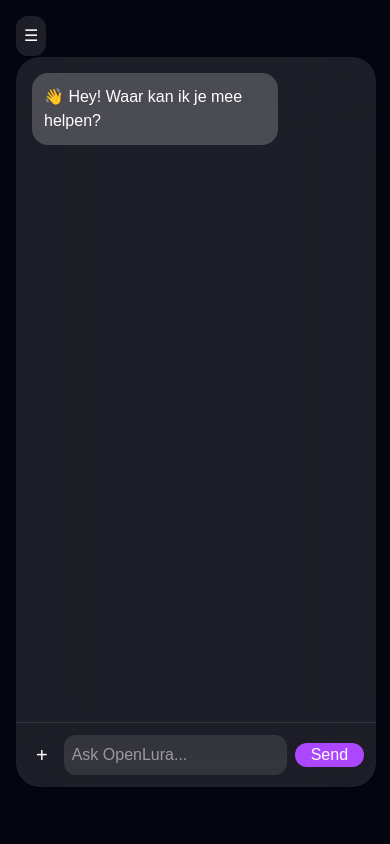
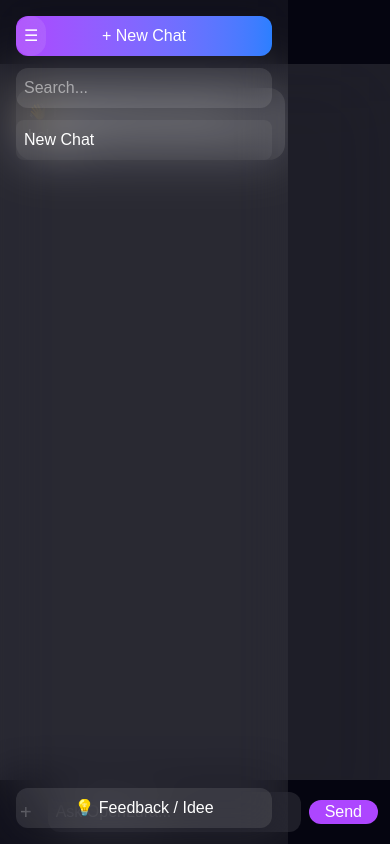
Before and after one commit to 1hoothoot2-cmd/OpenLura, a Next.js app: page / in a window 390 px wide. Built offline with nearby package versions, Linux system fonts and the light colour scheme.

Commit message:
add feedback main page

```diff
--- a/app/page.tsx
+++ b/app/page.tsx
@@ -472,15 +472,15 @@ const handleImprovedFeedback = (chatId: number, msgIndex: number, type: string)
 };
 
   return (
-    <main className="flex h-screen bg-[#050510] text-white">
+    <main className="fixed inset-0 flex bg-[#050510] text-white overflow-hidden">
       <button
   onClick={() => setMobileMenu(!mobileMenu)}
-  className="absolute top-4 left-4 z-50 md:hidden bg-white/10 p-2 rounded-xl"
+  className="fixed top-4 left-4 z-[60] md:hidden bg-white/10 backdrop-blur-xl p-2 rounded-full"
 >
   ☰
 </button>
 
-      <div className={`w-72 p-4 bg-white/5 backdrop-blur-xl flex flex-col fixed md:relative z-40 h-full transition ${
+      <div className={`w-72 p-4 bg-white/5 backdrop-blur-xl flex flex-col fixed md:relative top-0 left-0 z-50 h-full transition-transform duration-300 ${
         mobileMenu ? "left-0" : "-left-full md:left-0"
       }`}>
 
@@ -548,10 +548,10 @@ const handleImprovedFeedback = (chatId: number, msgIndex: number, type: string)
         </div>
       )}
 
-      <div className="flex-1 flex items-center justify-center p-4">
-        <div className="w-full max-w-2xl h-[90%] flex flex-col bg-white/10 rounded-3xl backdrop-blur-2xl">
+      <div className="flex-1 flex items-stretch justify-center md:p-4 pt-16">
+        <div className="w-full max-w-2xl h-full md:h-[90%] flex flex-col bg-white/10 md:rounded-3xl backdrop-blur-2xl">
 
-          <div className="flex-1 p-4 overflow-y-auto space-y-3">
+          <div className="flex-1 p-4 pt-6 md:pt-4 overflow-y-auto space-y-3 pb-28 md:pb-4">
             {activeChat?.messages.map((msg: any, i: number) => (
               <div key={i}>
                 <div className={`p-3 rounded-2xl max-w-[75%] whitespace-pre-line ${
@@ -597,7 +597,7 @@ const handleImprovedFeedback = (chatId: number, msgIndex: number, type: string)
             )}
           </div>
 
-          <div className="p-3 flex gap-2 border-t border-white/10 items-center">
+          <div className="fixed bottom-0 left-0 right-0 md:static p-3 flex gap-2 border-t border-white/10 items-center bg-[#050510] md:bg-transparent">
 
             <button onClick={() => fileRef.current?.click()} className="text-xl px-2">+</button>
 
--- a/app/test/page.tsx
+++ b/app/test/page.tsx
@@ -472,15 +472,15 @@ const handleImprovedFeedback = (chatId: number, msgIndex: number, type: string)
 };
 
   return (
-    <main className="flex h-screen bg-[#050510] text-white">
+    <main className="fixed inset-0 flex bg-[#050510] text-white overflow-hidden">
       <button
   onClick={() => setMobileMenu(!mobileMenu)}
-  className="absolute top-4 left-4 z-50 md:hidden bg-white/10 p-2 rounded-xl"
+  className="fixed top-4 left-4 z-[60] md:hidden bg-white/10 backdrop-blur-xl p-2 rounded-full"
 >
   ☰
 </button>
 
-      <div className={`w-72 p-4 bg-white/5 backdrop-blur-xl flex flex-col fixed md:relative z-40 h-full transition ${
+      <div className={`w-72 p-4 bg-white/5 backdrop-blur-xl flex flex-col fixed md:relative top-0 left-0 z-50 h-full transition-transform duration-300 ${
         mobileMenu ? "left-0" : "-left-full md:left-0"
       }`}>
 
@@ -548,10 +548,10 @@ const handleImprovedFeedback = (chatId: number, msgIndex: number, type: string)
         </div>
       )}
 
-      <div className="flex-1 flex items-center justify-center p-4">
-        <div className="w-full max-w-2xl h-[90%] flex flex-col bg-white/10 rounded-3xl backdrop-blur-2xl">
+      <div className="flex-1 flex items-stretch justify-center md:p-4 pt-16">
+        <div className="w-full max-w-2xl h-full md:h-[90%] flex flex-col bg-white/10 md:rounded-3xl backdrop-blur-2xl">
 
-          <div className="flex-1 p-4 overflow-y-auto space-y-3">
+          <div className="flex-1 p-4 pt-6 md:pt-4 overflow-y-auto space-y-3 pb-28 md:pb-4">
             {activeChat?.messages.map((msg: any, i: number) => (
               <div key={i}>
                 <div className={`p-3 rounded-2xl max-w-[75%] whitespace-pre-line ${
@@ -597,7 +597,7 @@ const handleImprovedFeedback = (chatId: number, msgIndex: number, type: string)
             )}
           </div>
 
-          <div className="p-3 flex gap-2 border-t border-white/10 items-center">
+          <div className="fixed bottom-0 left-0 right-0 md:static p-3 flex gap-2 border-t border-white/10 items-center bg-[#050510] md:bg-transparent">
 
             <button onClick={() => fileRef.current?.click()} className="text-xl px-2">+</button>
 
```
